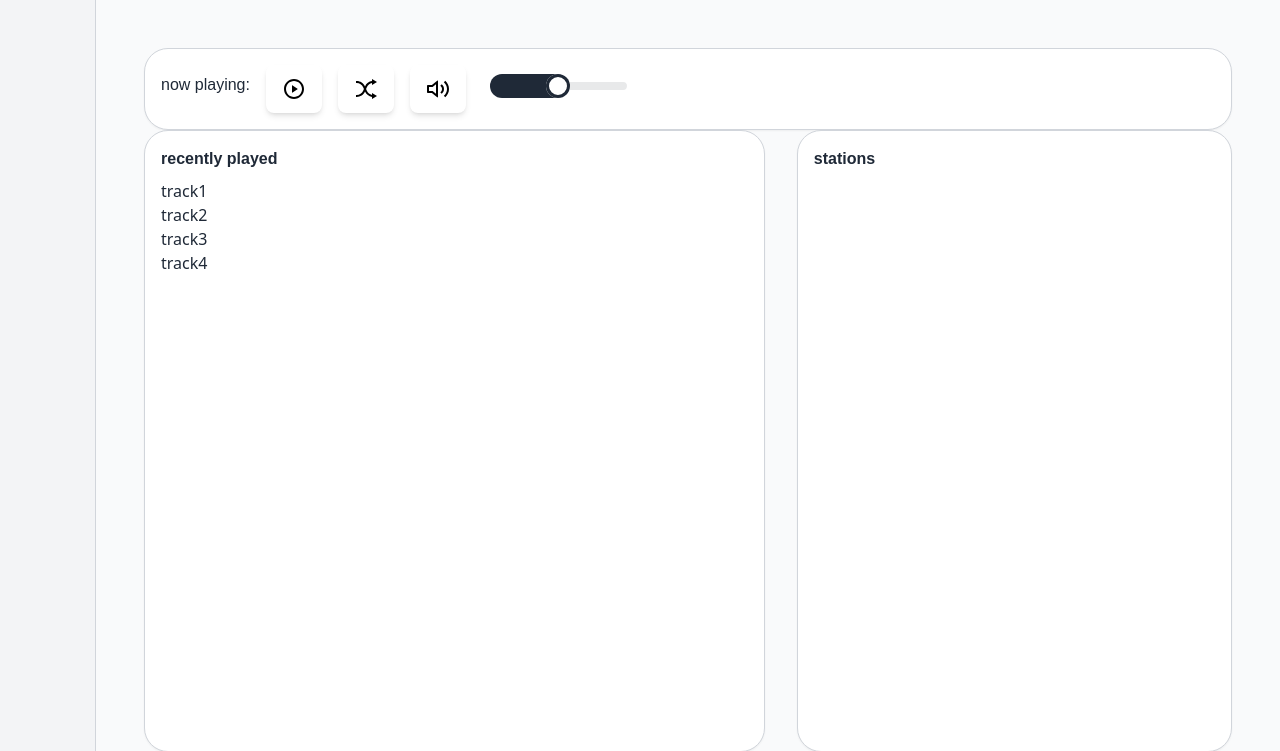
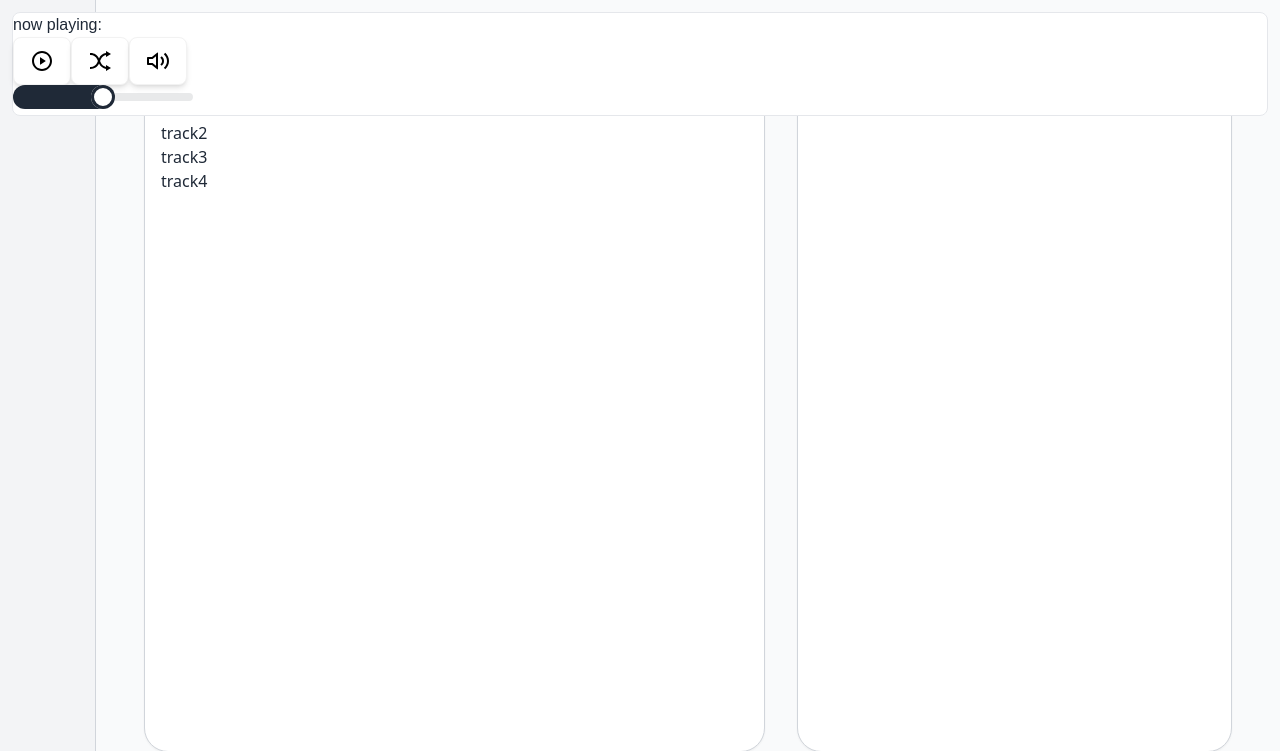
Before and after one commit to santerj/piirakka, a Python web app: template piirakka/templates/index.html in a window 1280 px wide. Shown: the top 751 px of the page. Run offline with Jinja, Linux system fonts and the light colour scheme; the template is opened without the code that fills it, so the values that code supplies are empty.

Commit message:
reworked player controls

```diff
--- a/piirakka/templates/components/player.html
+++ b/piirakka/templates/components/player.html
@@ -1,10 +1,15 @@
-<section class="navbar-center w-full p-4 border border-gray-300 rounded-3xl bg-white shadow-sm">
-    <div class="flex items-center space-x-4">
-      <h2 class="font-nunito mb-2" id="nowPlaying">now playing: <span id="currentStation"></span></h2>
+<div class="w-full fixed bottom-0 bg-transparent p-3">
+  <div class="navbar min-w-6 bg-white rounded-lg border border-gray-200 shadow-lg">
+    <div class="navbar-start">
+        <h2 class="font-nunito ml-2" id="nowPlaying">now playing: <span id="currentStation"></span></h2>
+    </div>
+
+    <!-- middle button controls  -->
+    <div class="navbar-center flex space-x-5">
         <!-- Play/Pause Button -->
         <button
             id="playPauseButton"
-        class="btn bg-transparent hover:bg-transparent border-none shadow-md hover:shadow-inner"
+            class="btn bg-white hover:bg-white border shadow-md hover:shadow-inner"
             onclick="handlePlayPause()">
             <img id="playIcon" src="static/icons/play-circle-line.svg" alt="Play" class="h-6 w-6">
             <img id="pauseIcon" src="static/icons/pause-circle-line.svg" alt="Pause" class="h-6 w-6 hidden">
@@ -13,7 +18,7 @@
         <!-- Shuffle Button -->
         <button
             id="shuffleButton"
-        class="btn bg-transparent hover:bg-transparent border-none shadow-md hover:shadow-inner"
+            class="btn bg-white hover:bg-white border shadow-md hover:shadow-inner"
             onclick="handleShuffle()">
             <img src="static/icons/shuffle-line.svg" alt="Shuffle" class="h-6 w-6">
         </button>
@@ -21,26 +26,28 @@
         <!-- Volume Button -->
         <button
             id="volumeButton"
-        class="btn bg-transparent hover:bg-transparent border-none shadow-md hover:shadow-inner"
+            class="btn bg-white hover:bg-white border shadow-md hover:shadow-inner"
             onclick="handleVolumeToggle()">
             <img id="volumeUpIcon" src="static/icons/volume-up-line.svg" alt="Volume Up" class="h-6 w-6">
             <img id="volumeMuteIcon" src="static/icons/volume-mute-line.svg" alt="Mute" class="h-6 w-6 hidden">
         </button>
+    </div>
 
+    <div class="navbar-end">
         <!-- Volume Control -->
-      <div class="navbar-end space-x-2 w-48 justify-end">
-        <i class="fa fa-volume-up text-gray-700"></i>
+        <i class="fa fa-volume-up"></i>
         <input
             type="range"
             min="0"
             max="100"
             step="1"
-          class="range range-xs"
+            class="range range-xs mr-2"
+            style="max-width: 180px;"
             id="volumeControl"
             onchange="handleVolumeChange(this.value)">
     </div>
   </div>
-  </section>
+</div>
 
 <script>
   // JavaScript to handle play/pause button
--- a/piirakka/templates/index.html
+++ b/piirakka/templates/index.html
@@ -12,12 +12,6 @@
 
     <!-- main -->
     <main class="ml-32 mr-8 mt-8 p-4 flex-1 flex flex-col bg-gray-50">
-
-        <!-- player component -->
-        {% include 'components/player.html' %}
-
-        </section>
-
         <!-- Recently Played and Station List Wrapper -->
         <div class="flex-1 flex flex-row gap-8">
             <!-- Recently Played Section -->
@@ -39,6 +33,11 @@
             </aside>
         </div>
     </main>
+
+    <!-- player component at the bottom -->
+    <div class="fixed bottom-0 left-0 right-0 w-full">
+        {% include 'components/player.html' %}
+    </div>
 </body>
 
 </html>
```
Lines whose indentation alone changed are shown as unchanged.
